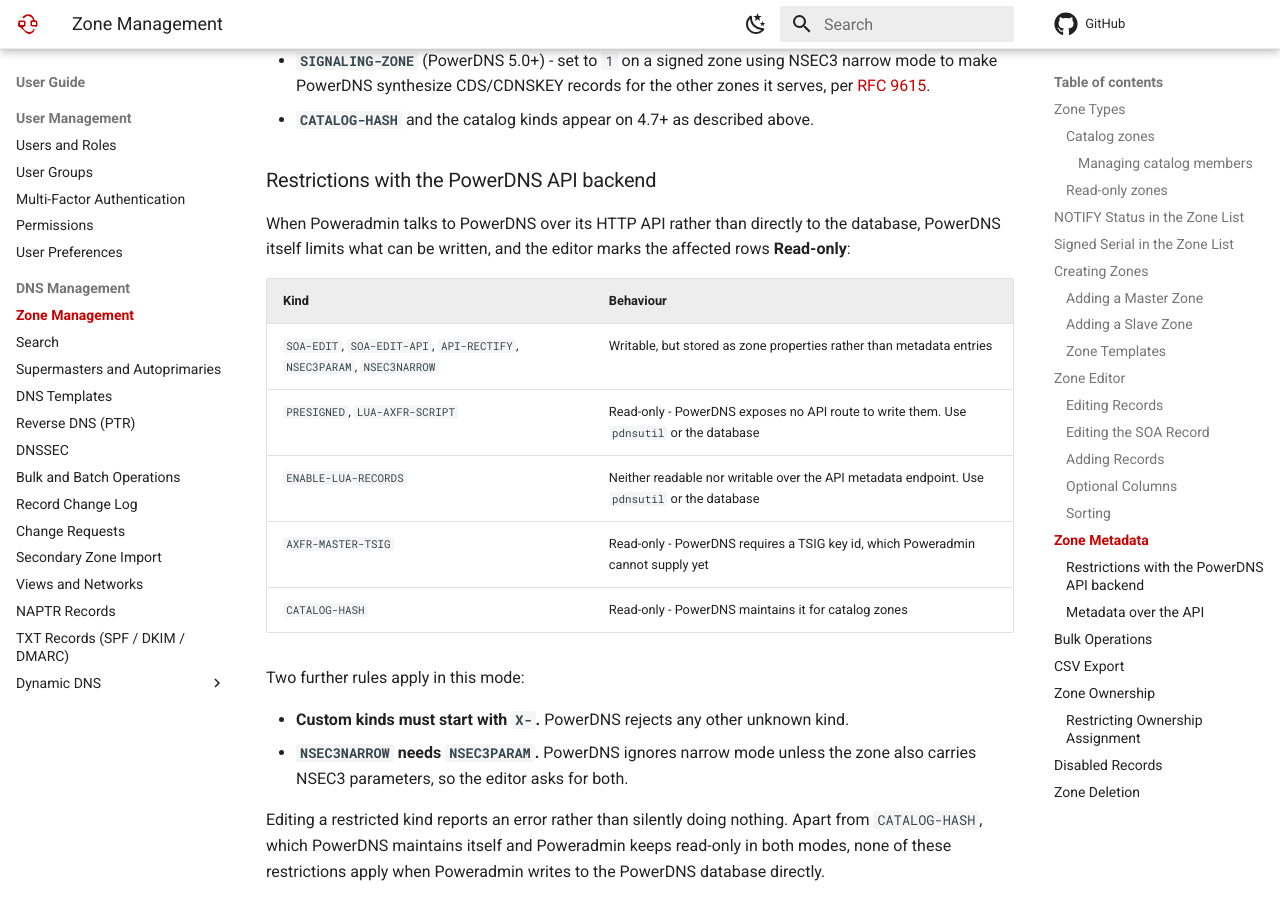
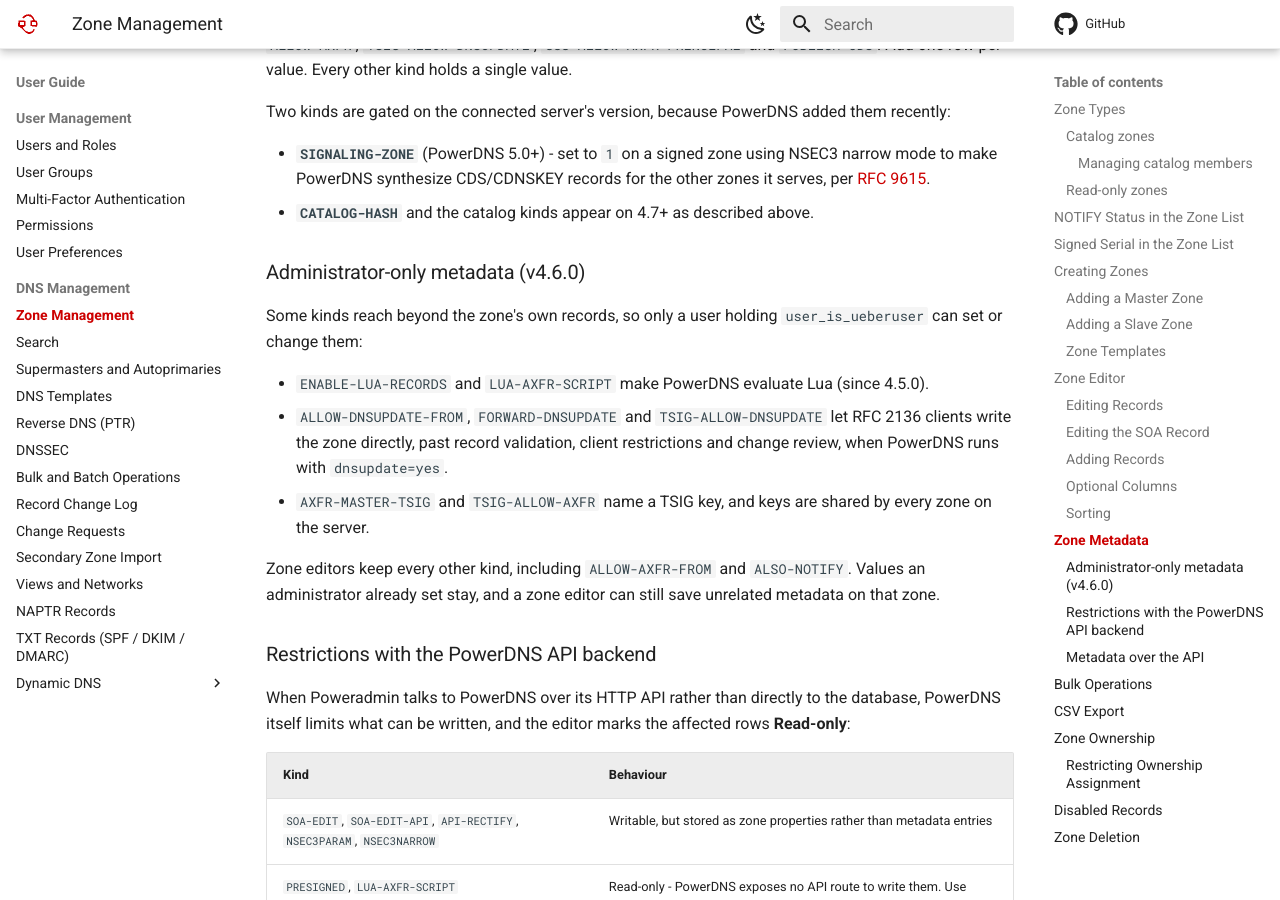
Before and after one commit to poweradmin/poweradmin-docs, an MkDocs documentation site: the page built from docs/user-guide/zones.md, in a window 1280 px wide and 900 px high, scrolled down 9907 px. Built offline with MkDocs 1.6.1 and Material for MkDocs 9.7.7, drawn with Linux system fonts in a browser that asks for light colours; nearby versions of some CDN libraries; library files that are not in the unit come from our copies; comment, search, counter and statistics services are not loaded; some of the changed text lies outside the part shown.

Commit message:
docs: note 4.6.0 refusals for user identity changes, DNS update metadata and bulk zone tools

```diff
--- a/docs/user-guide/zones.md
+++ b/docs/user-guide/zones.md
@@ -63,6 +63,10 @@
 - The public API record, RRset, and bulk endpoints, which return a clear "read-only zone" error instead of a permission error
 
 To change the records in a read-only zone, edit them on the primary server - the changes replicate automatically. You can still change the zone's own configuration (such as the Secondary master IP) and delete the zone itself.
+
+PowerDNS transfers a Secondary zone from whatever primary address is set, including loopback and
+private ranges. On a shared server where users may add Secondary zones, limit which hosts PowerDNS
+can reach for transfers at the network level.
 
 From 4.6.0, when Poweradmin can reach the [PowerDNS API](../configuration/powerdns-api.md) (the API backend, or the SQL backend with `pdns_api.url` and `pdns_api.key` set), the edit page of a Secondary zone offers **Retrieve from primary** next to the primary IP. It asks PowerDNS to transfer the zone from its primary right away instead of waiting for the next SOA refresh, and reports whether the request was accepted. The button needs the zone meta edit permission. Without the PowerDNS API there is no way to trigger a transfer, so the button is not shown and PowerDNS pulls on its own schedule.
 
@@ -218,6 +222,21 @@
   [RFC 9615](https://doc.powerdns.com/authoritative/domainmetadata.html#signaling-zone).
 - **`CATALOG-HASH`** and the catalog kinds appear on 4.7+ as described above.
 
+### Administrator-only metadata (v4.6.0)
+
+Some kinds reach beyond the zone's own records, so only a user holding `user_is_ueberuser` can
+set or change them:
+
+- `ENABLE-LUA-RECORDS` and `LUA-AXFR-SCRIPT` make PowerDNS evaluate Lua (since 4.5.0).
+- `ALLOW-DNSUPDATE-FROM`, `FORWARD-DNSUPDATE` and `TSIG-ALLOW-DNSUPDATE` let RFC 2136 clients
+  write the zone directly, past record validation, client restrictions and change review, when
+  PowerDNS runs with `dnsupdate=yes`.
+- `AXFR-MASTER-TSIG` and `TSIG-ALLOW-AXFR` name a TSIG key, and keys are shared by every zone on
+  the server.
+
+Zone editors keep every other kind, including `ALLOW-AXFR-FROM` and `ALSO-NOTIFY`. Values an
+administrator already set stay, and a zone editor can still save unrelated metadata on that zone.
+
 ### Restrictions with the PowerDNS API backend
 
 When Poweradmin talks to PowerDNS over its HTTP API rather than directly to the database,
```
Also changed, not shown: docs/migrating/powerdns-admin.md (+1 -1 lines), docs/upgrading/v4.6.0.md (+6 -0 lines), docs/user-guide/permissions.md (+2 -0 lines).
